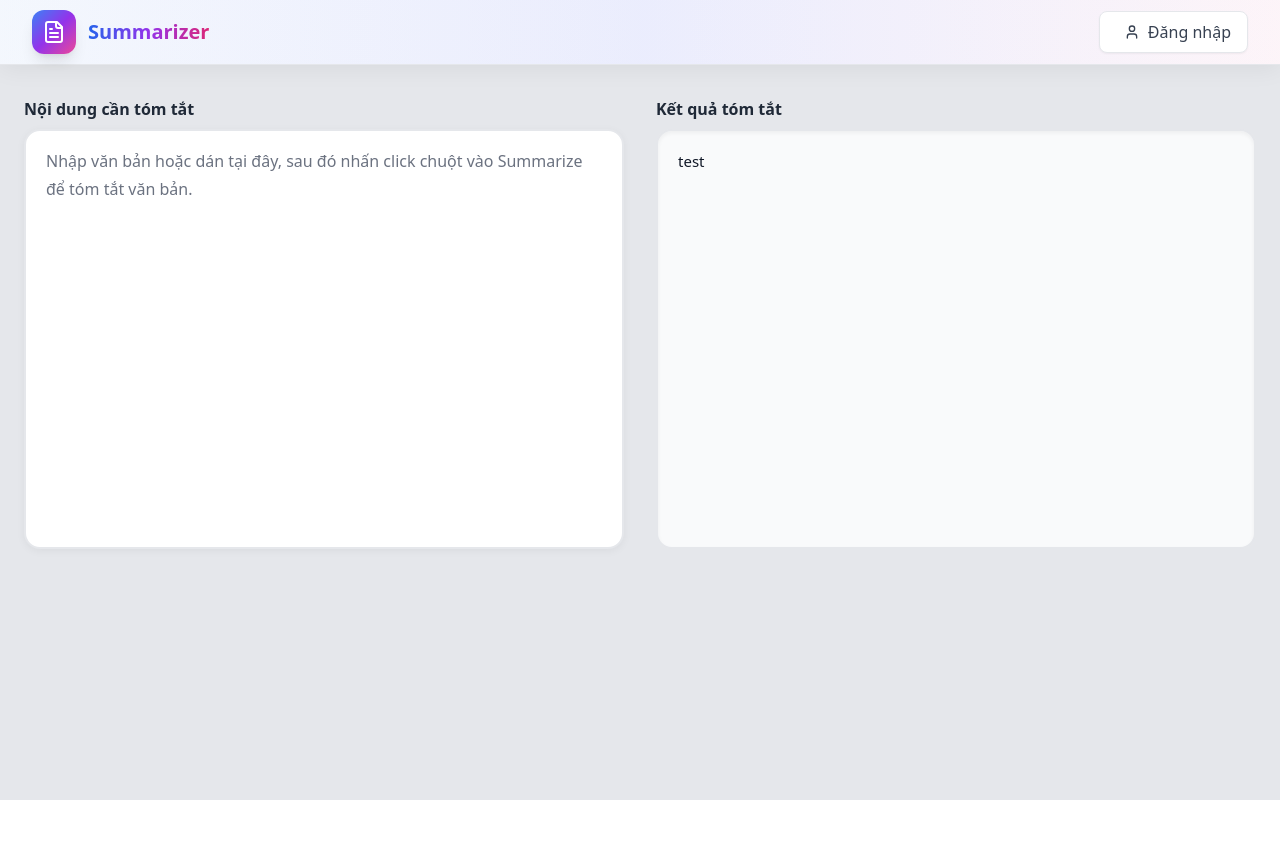
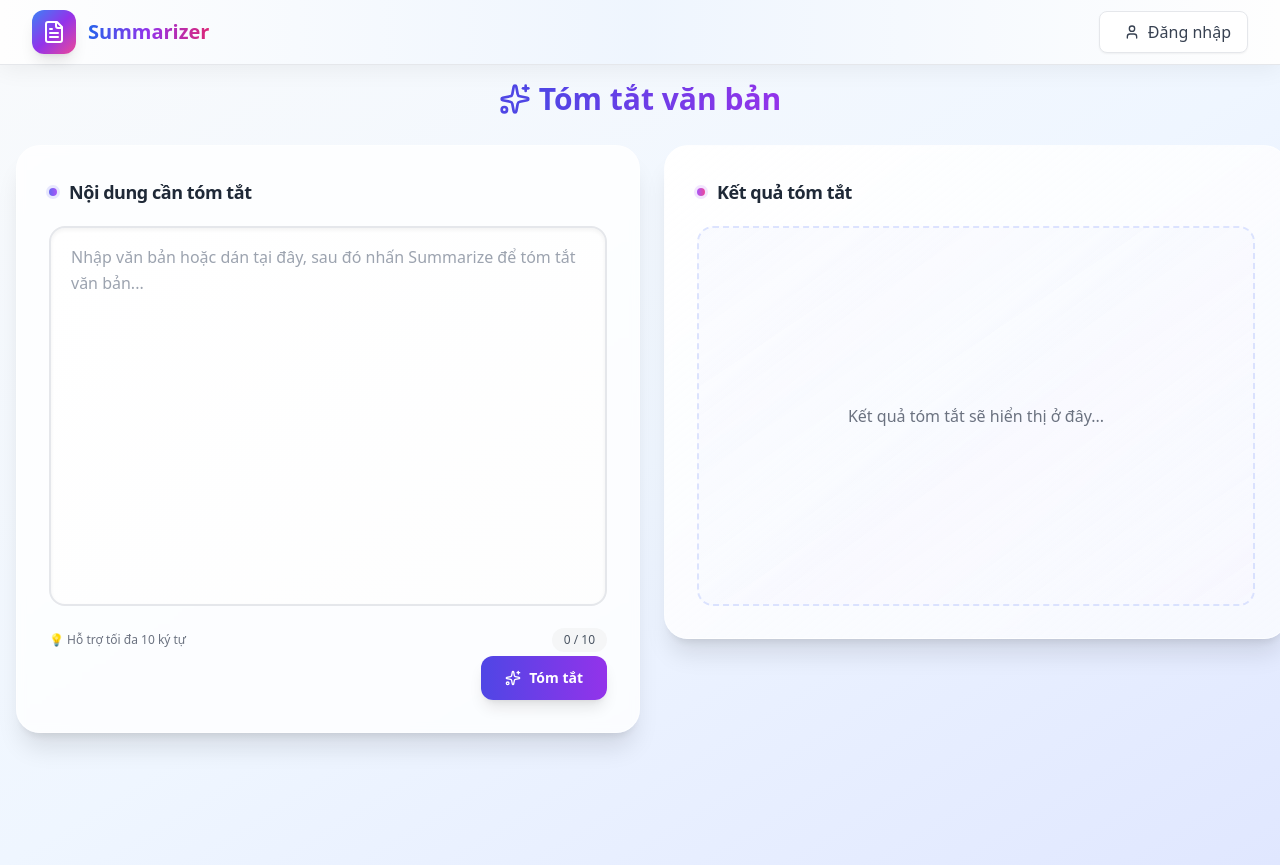
Before and after one commit to Kiet1203/Project-1-Group-9, a React (Vite) app in the folder frontend/: page / in a window 1280 px wide. Before the commit the page ends 800 px from the top, so only its background shows below. Built offline with nearby package versions, Linux system fonts and the light colour scheme.

Commit message:
feat(ui): cập nhật ô nhập văn bản và ô hiện thị kết quả

```diff
--- a/frontend/src/components/home/InputPanel.tsx
+++ b/frontend/src/components/home/InputPanel.tsx
@@ -1,21 +1,66 @@
-
-import '../../styles/inputPanel.css'
+import { Clipboard, Sparkles } from "lucide-react";
+import { useState } from "react";
 import OutputPanel from "./OutputPanel";
+import "../../styles/inputPanel.css";
 
 export default function InputPanel() {
+  const [inputText, setInputText] = useState("");
+  const maxChars = 10;
+
   return (
+    <div className="ip-page">
+      <div className="ip-container">
+        <div className="ip-hero">
+          <div className="ip-hero-row">
+            <Sparkles className="ip-hero-icon" />
+            <h1 className="ip-title">Tóm tắt văn bản</h1>
+          </div>
+        </div>
+
         <div className="ip-panel">
           <div className="ip-wrap">
-        <label className="ip-label">Nội dung cần tóm tắt</label>
-        <div className="mb-4">
+            <div className="ip-card">
+              <label className="ip-label">
+                <span className="ip-label-dot" />
+                Nội dung cần tóm tắt
+              </label>
+
+              <div className="ip-field">
                 <textarea
-            placeholder="Nhập văn bản hoặc dán tại đây, sau đó nhấn click chuột vào Summarize để tóm tắt văn bản."
-            className="ip-textarea resize-none"
+                  className="ip-textarea"
+                  placeholder="Nhập văn bản hoặc dán tại đây, sau đó nhấn Summarize để tóm tắt văn bản..."
+                  value={inputText}
+                  onChange={(e) => setInputText(e.target.value)}
+                  maxLength={maxChars}
                 />
               </div>
+
+              <div className="ip-help">
+                <span className="ip-hint">💡 Hỗ trợ tối đa {maxChars.toLocaleString()} ký tự</span>
+                <span className="ip-count">
+                  {inputText.length.toLocaleString()} / {maxChars.toLocaleString()}
+                </span>
               </div>
+
+              <div className="ip-actions">
+                <button type="button" className="ip-primary">
+                  <Sparkles className="ip-icon" />
+                  <span>Tóm tắt</span>
+                </button>
+              </div>
+            </div>
+          </div>
+
           <div className="ip-wrap">
+            <div className="ip-card ip-card-output">
+              <label className="ip-label">
+                <span className="ip-label-dot ip-label-dot-purple" />
+                Kết quả tóm tắt
+              </label>
               <OutputPanel />
+            </div>
+          </div>
+        </div>
       </div>
     </div>
   );
--- a/frontend/src/components/home/OutputPanel.tsx
+++ b/frontend/src/components/home/OutputPanel.tsx
@@ -1,16 +1,9 @@
 import "../../styles/outputPanel.css";
 
 export default function OutputPanel() {
-  const summary = "test";
-
   return (
-    <div className="output-panel">
-      <label className="output-label">Kết quả tóm tắt</label>
-      <div className="output-container">
-        <div className="output-box whitespace-pre-wrap">
-          {summary || <span className="text-gray-500">Chưa có nội dung.</span>}
-        </div>
-      </div>
+    <div className="ip-output-area">
+      <p className="ip-output-placeholder">Kết quả tóm tắt sẽ hiển thị ở đây...</p>
     </div>
   );
 }
--- a/frontend/src/styles/InputPanel.css
+++ b/frontend/src/styles/InputPanel.css
@@ -3,29 +3,84 @@
 @tailwind utilities;
 
 @layer components {
-  .ip-panel {
-    @apply flex justify-between gap-8 max-w-7xl mx-auto px-6 mt-8;
+  .ip-page {
+    @apply min-h-screen bg-gradient-to-br from-slate-50 via-blue-50 to-indigo-100
+         pt-4 pb-10 px-4;
   }
 
-  .ip-wrap {
-    @apply w-1/2 min-h-[500px];
+  .ip-container { @apply max-w-7xl mx-auto; }
+
+  .ip-hero { @apply text-center mb-4; }
+  .ip-hero-row { @apply inline-flex items-center gap-2 mb-3; }
+  .ip-hero-icon { @apply w-8 h-8 text-indigo-600; }
+  .ip-title { @apply text-3xl font-bold bg-gradient-to-r from-indigo-600 to-purple-600 bg-clip-text text-transparent; }
+  .ip-subtitle { @apply text-gray-600 text-sm; }
+
+  .ip-panel { @apply flex flex-col lg:flex-row justify-between gap-6; }
+  .ip-wrap { @apply w-full lg:w-1/2 flex-shrink-0; }
+
+  .ip-card {
+    @apply relative bg-white/80 backdrop-blur-sm rounded-3xl shadow-xl border p-8
+           transition-all duration-500 hover:shadow-2xl hover:bg-white/90;
+    border-color: rgba(255,255,255,.5);
+  }
+  .ip-card-output { @apply bg-gradient-to-br from-white/80 to-indigo-50/30; }
+
+  .ip-label { @apply flex items-center gap-3 mb-5 text-lg font-bold text-gray-800 tracking-tight; }
+  .ip-label-dot {
+    @apply w-2 h-2 rounded-full bg-gradient-to-r from-indigo-500 to-purple-500;
+    box-shadow: 0 0 0 3px rgba(99,102,241,.15);
+    animation: ipSoftPulse 1.8s ease-in-out infinite;
+  }
+  .ip-label-dot-purple {
+    background-image: linear-gradient(to right, #a855f7, #ec4899);
+    box-shadow: 0 0 0 3px rgba(168,85,247,.15);
   }
 
-  .ip-label {
-    @apply mb-2 block text-base font-semibold text-gray-800;
+  .ip-field { @apply mb-4; }
+
+  .ip-textarea {
+    @apply w-full h-[380px] resize-none rounded-2xl
+           border-2 border-gray-200 bg-gradient-to-br from-white to-gray-50/30
+           px-5 py-4 text-base leading-relaxed text-gray-900 placeholder:text-gray-400
+           shadow-inner outline-none transition-all duration-300 ease-out
+           focus:border-indigo-400 focus:ring-4 focus:ring-indigo-100 focus:bg-white;
+  }
+  .ip-textarea:hover { @apply border-gray-300 shadow-md; }
+
+  .ip-output-area {
+    @apply w-full min-h-[380px] rounded-2xl
+           border-2 border-dashed border-indigo-200/60
+           bg-gradient-to-br from-indigo-50/30 to-purple-50/20
+           px-5 py-4 flex items-center justify-center;
   }
 
-  .ip-textarea {
-    @apply w-full h-[420px] resize-none
-           rounded-2xl border-[2px] border-gray-200 bg-white
-           px-5 py-4 text-[16px] leading-7 text-gray-900
-           placeholder:text-gray-500
-           shadow-[0_2px_8px_rgba(0,0,0,0.05)]
-           outline-none transition-all duration-200
-           focus:border-indigo-400 focus:ring-4 focus:ring-indigo-200/60;
+
+  .ip-help { @apply mt-3 flex items-center justify-between text-xs font-medium; }
+  .ip-hint { @apply text-gray-500; }
+  .ip-count { @apply tabular-nums text-gray-600 px-3 py-1 rounded-full bg-gray-100/80; }
+
+  .ip-actions { @apply flex justify-end gap-3 mt-1; }
+  .ip-icon { @apply w-4 h-4; }
+
+  .ip-primary {
+    @apply inline-flex items-center gap-2 rounded-xl
+           bg-gradient-to-r from-indigo-600 to-purple-600
+           px-6 py-3 text-sm font-bold text-white
+           shadow-lg transition-all duration-300
+           hover:shadow-xl hover:scale-105 hover:-translate-y-0.5
+           active:scale-100 active:translate-y-0
+           focus:ring-4 focus:ring-indigo-300/50
+           disabled:opacity-50 disabled:cursor-not-allowed;
   }
 
-  .ip-textarea:hover {
-    @apply border-gray-300 shadow-[0_4px_12px_rgba(0,0,0,0.06)];
+  .ip-paste{
+    @apply inline-flex items-center gap-2 px-5 py-3
+           rounded-xl border-2 border-gray-200 bg-white
+           text-sm font-semibold text-gray-700 shadow-md
+           transition-all duration-300
+           hover:shadow-lg hover:scale-105 hover:-translate-y-0.5
+           active:scale-100 active:translate-y-0;
   }
+  .ip-paste { @apply hover:border-indigo-300 hover:bg-gradient-to-r hover:from-indigo-50 hover:to-purple-50 hover:text-indigo-700 focus:ring-4 focus:ring-indigo-200/50; }
 }
--- a/frontend/src/styles/OutputPanel.css
+++ b/frontend/src/styles/OutputPanel.css
@@ -3,31 +3,11 @@
 @tailwind utilities;
 
 @layer components {
-
-  .output-panel {
-    @apply flex flex-col h-full;
+  .ip-output-area {
+    @apply w-full min-h-[380px]
+           rounded-2xl border-2 border-dashed border-indigo-200/60
+           bg-gradient-to-br from-indigo-50/30 to-purple-50/20
+           px-5 py-4 flex items-center justify-center;
   }
-
-  .output-label {
-    @apply mb-2 block text-base font-semibold text-gray-800;
-  }
-
-  .output-container {
-    @apply mb-4 flex-grow;
-  }
-
-  .output-box {
-    @apply w-full min-h-[420px] rounded-2xl border-[2px] border-gray-200 bg-gray-50
-           px-5 py-4 text-[15px] leading-7 text-gray-900
-           placeholder:text-gray-500 shadow-inner
-           outline-none transition-all duration-200;
-  }
-
-  .output-box:hover {
-    @apply border-gray-300 shadow-[0_4px_12px_rgba(0,0,0,0.06)];
-  }
-
-  .output-box:focus-within {
-    @apply border-indigo-400 ring-4 ring-indigo-200/60;
-  }
+  .ip-output-placeholder { @apply text-gray-500 text-center; }
 }
```
Lines whose indentation alone changed are shown as unchanged.
